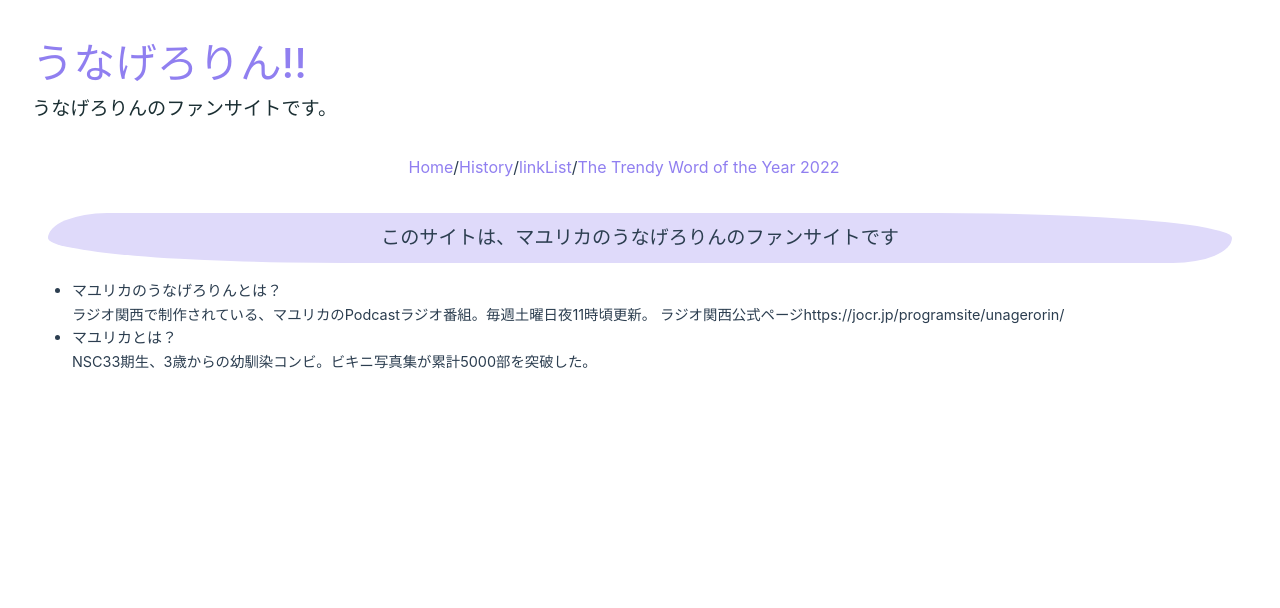
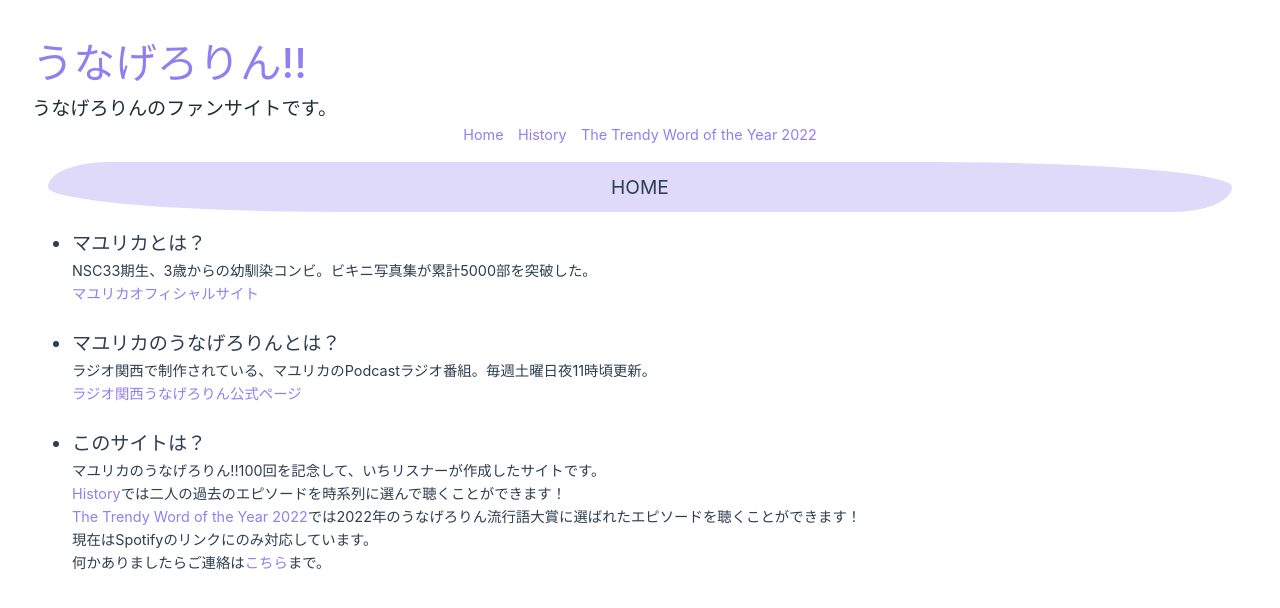
Before and after one commit to nakamu2473/perfect, a Vue app: page / in a window 1280 px wide. Shown: the top 608 px of the page. Built offline with nearby package versions, Linux system fonts and the light colour scheme.

Commit message:
最初のページ作った

```diff
--- a/src/App.vue
+++ b/src/App.vue
@@ -25,13 +25,6 @@ export default {
 header {
   line-height: 1.5;
   max-height: 100vh;
-}
-
-nav {
-  width: 100%;
-  font-size: 12px;
-  text-align: center;
-  margin-top: 2rem;
 }
 
 nav a.router-link-exact-active {
@@ -69,13 +62,5 @@ nav a:first-of-type {
     flex-wrap: wrap;
   }
 
-  nav {
-    text-align: left;
-    margin-left: -1rem;
-    font-size: 1rem;
-
-    padding: 1rem 0;
-    margin-top: 1rem;
-  }
 }
 </style>
--- a/src/components/TheHeader.vue
+++ b/src/components/TheHeader.vue
@@ -1,17 +1,16 @@
 <template>
     <nav>
-        <router-link to="/">Home</router-link> /
-        <router-link to="/history">History</router-link> /
-        <router-link to="/linkList">linkList</router-link> /
-        <router-link to="/rank2022">The Trendy Word of the Year 2022</router-link>
+        <router-link to="/"> Home</router-link><span>　</span>
+        <router-link to="/history">History</router-link><span>　</span>
+        <router-link to="/rank2022">The Trendy Word of the Year 2022 </router-link>
     </nav>
 </template>
 <style>
 nav {
-    width: 100%;
     display: flex;
     /* flex-direction: column; */
     justify-content: center;
     align-items: center;
+    font-size: 0.9rem;
   }
 </style>
--- a/src/pages/home.vue
+++ b/src/pages/home.vue
@@ -2,6 +2,9 @@
 export default {
   data() {
     return {
+      unagero_url: "https://jocr.jp/programsite/unagerorin/",
+      mayurika_url: "https://www.mayurika-official.com/",
+      renraku_url: "https://forms.gle/YM4n6SnEcWUAXwij9"
     }
   }
 }
@@ -10,18 +13,38 @@ export default {
 <template>
   <div class="history" >
     <div class="page_title" >
-      <p>このサイトは、マユリカのうなげろりんのファンサイトです</p>
+      <p>HOME</p>
     </div>
     <ul>
-      <li>マユリカのうなげろりんとは？</li>
-          <div class="description">
-            <p>ラジオ関西で制作されている、マユリカのPodcastラジオ番組。毎週土曜日夜11時頃更新。
-            ラジオ関西公式ページhttps://jocr.jp/programsite/unagerorin/
-            </p>
-          </div>
       <li>マユリカとは？</li>
           <div class="description">
             <p>NSC33期生、3歳からの幼馴染コンビ。ビキニ写真集が累計5000部を突破した。</p>
+            <p>
+              <a :href="mayurika_url"  target="_blank" rel="noopener noreferrer">マユリカオフィシャルサイト</a>
+            </p>
+          <br>
+          </div>
+      <li>マユリカのうなげろりんとは？</li>
+          <div class="description">
+            <p>ラジオ関西で制作されている、マユリカのPodcastラジオ番組。毎週土曜日夜11時頃更新。</p>
+            <p>
+              <a :href="unagero_url"  target="_blank" rel="noopener noreferrer">ラジオ関西うなげろりん公式ページ</a>
+            </p>
+            <br>
+          </div>
+      <li>このサイトは？</li>
+          <div class="description">
+            <p>マユリカのうなげろりん!!100回を記念して、いちリスナーが作成したサイトです。</p>
+            <p>
+              <router-link to="/history">History</router-link>では二人の過去のエピソードを時系列に選んで聴くことができます！
+            </p>
+            <p>
+              <router-link to="/rank2022">The Trendy Word of the Year 2022</router-link>では2022年のうなげろりん流行語大賞に選ばれたエピソードを聴くことができます！
+            </p>
+            <p>現在はSpotifyのリンクにのみ対応しています。</p>
+            <p>何かありましたらご連絡は<a :href="renraku_url"  target="_blank" rel="noopener noreferrer">こちら</a>まで。
+            </p>
+          <br>
           </div>
     </ul>
 </div>
@@ -30,10 +53,10 @@ export default {
 <style scoped>
 .description {
   /* width: 300px; */
-  display: -webkit-box;
+  /* display: -webkit-box;
   -webkit-box-orient: vertical;
-  -webkit-line-clamp: 1;
-  overflow: hidden;
+  -webkit-line-clamp: 1; */
+  /* overflow: hidden; */
   font-size: 0.9rem;
 }
 
@@ -44,4 +67,7 @@ img {
 .history_link{
   min-height: 30px;
 }
+li{
+  font-size: 1.2rem;
+}
 </style>
```
